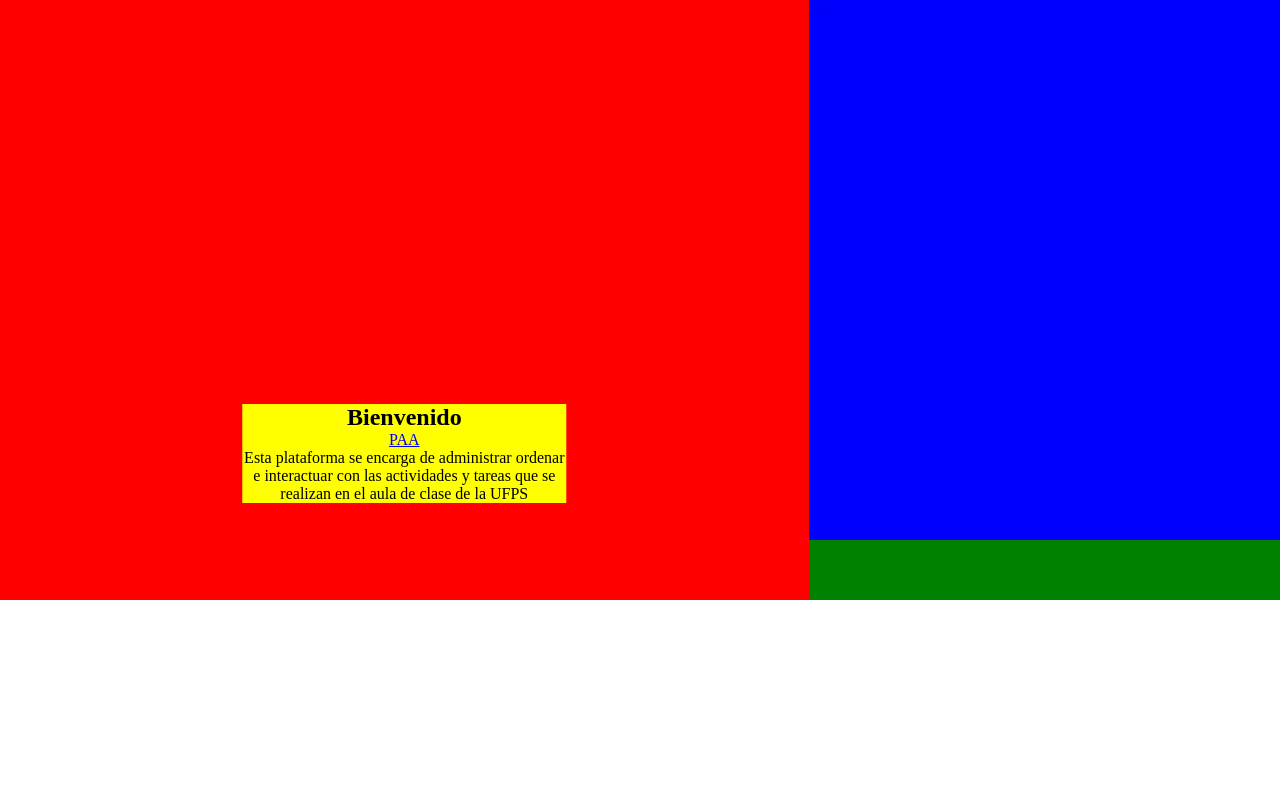
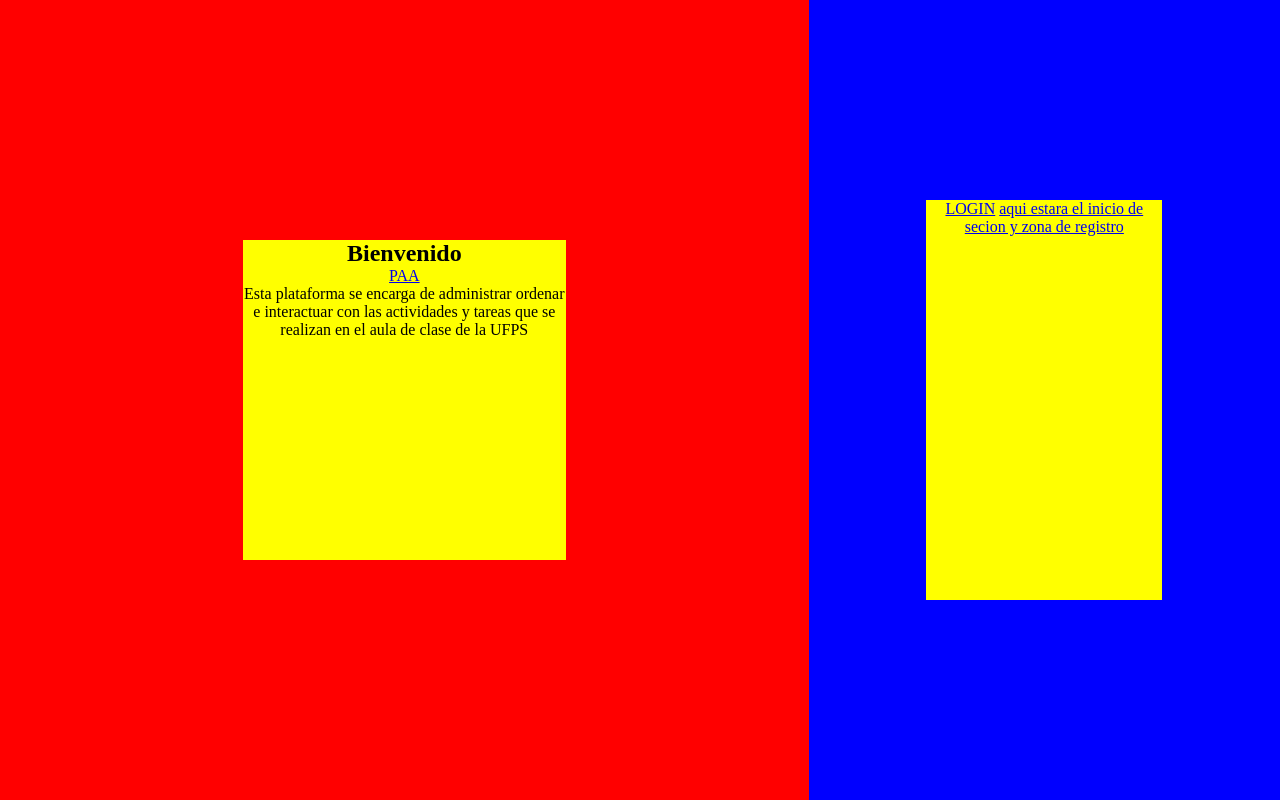
Before and after one commit to CamiloENunciraN/Proyecto-Seguimiento-Academico, a plain HTML site: page index.html in a window 1280 px wide. Drawn offline with Linux system fonts and the light colour scheme.

Commit message:
maqueta de index

```diff
--- a/css/style.css
+++ b/css/style.css
@@ -10,32 +10,38 @@ max-height: 1080px;*/
 }
 
 .contenedor{
-background-color: green;
-width: 100%;
-height: 600px;
-display: flex;
+  background-color: green;
+  width: 100%;
+  height: 100vh;    /*altura relativa de la ventana*/
+  display: flex;
 }
 
 .izquierda{
   background-color: red;
-  float: left;
-  text-align: center;
-  align-items: center;
+  display: flex;
+  justify-content: center;          /*central    horizontalmente*/
+  align-items: center;              /*central    verticalmente*/
 }
 
 .texto{
-  margin-top: 50%;
-  margin-left: 50%;
   width: 40%;
-  transform: translateY(-50%);
-  transform: translateX(-50%);
+  height: 40%;
   background-color: yellow;
+  text-align: center;
 }
 
 .derecha{
   width: 40%;
   background-color: blue;
-  float: left;
-  height: 90%;
+  height: 100%;
+  display: flex;
+  justify-content: center;
+  align-items: center;
+}
 
+.login{
+width: 50%;
+height: 50%;
+background-color: yellow;
+text-align: center;
 }
--- a/index.html
+++ b/index.html
@@ -18,7 +18,10 @@
       </div>
     </div>
     <div class="derecha">
-      <a href="#">hola</a>
+      <div class="login">
+          <a href="#">LOGIN</a>
+          <a href="#">aqui estara el inicio de secion y zona de registro</a>
+      </div>
     </div>
     </section>
 
```
